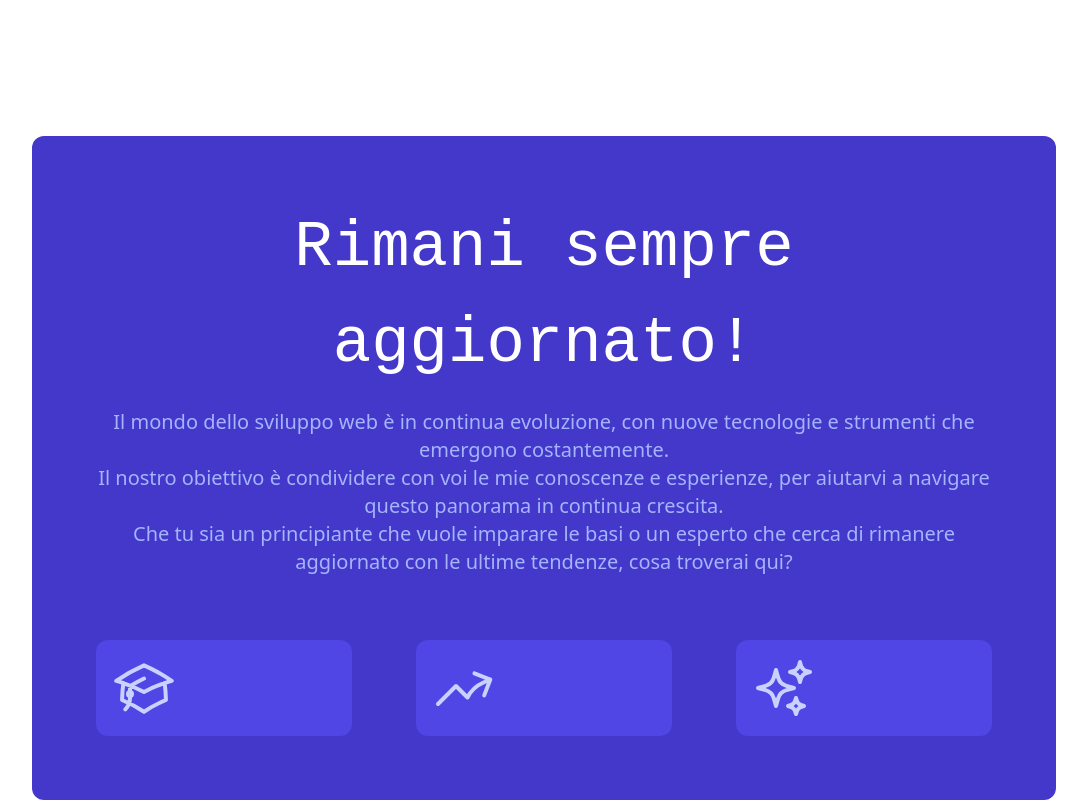
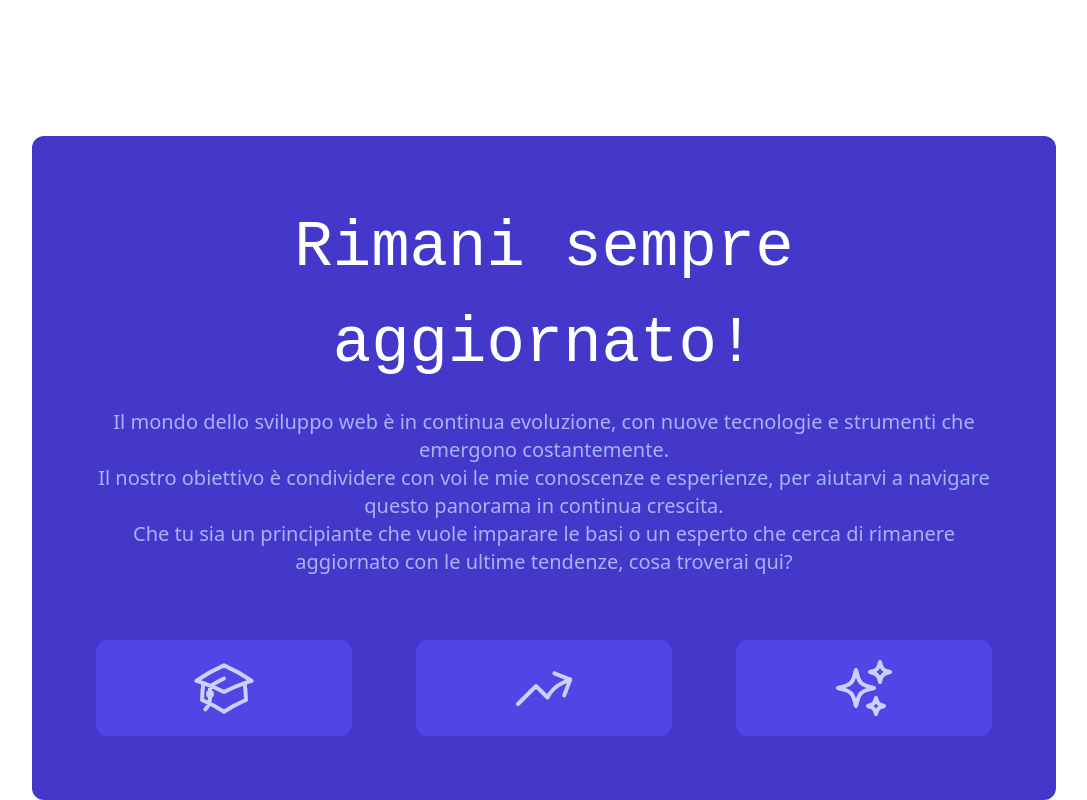
Before and after one commit to alessandrobardotti99/WebAcademy, a Vue app: page / in a window 1280 px wide. Shown: the part 1906-2706 px from the top of the page, without its empty margins (96-1183 px from the left). Built offline with nearby package versions, Linux system fonts and the light colour scheme.

Commit message:
avanzamento

```diff
--- a/src/components/icons/LowCentralSectionHomepage.vue
+++ b/src/components/icons/LowCentralSectionHomepage.vue
@@ -23,14 +23,14 @@ export default {
         <div class="grid grid-cols-3 w-full m-auto mt-16 gap-16">
             <div>
                 <div class="w-full bg-indigo-600 rounded-xl p-4">
-                    <IconaStudio />
+                    <IconaStudio  class="m-auto"/>
                 </div>
             </div>
             <div class="w-full bg-indigo-600 rounded-xl p-4">
-                <IconaPerformance />
+                <IconaPerformance class="m-auto" />
             </div>
             <div class="w-full bg-indigo-600 rounded-xl p-4">
-                <IconaStar />
+                <IconaStar class="m-auto" />
             </div>
         </div>
     </div>
```
